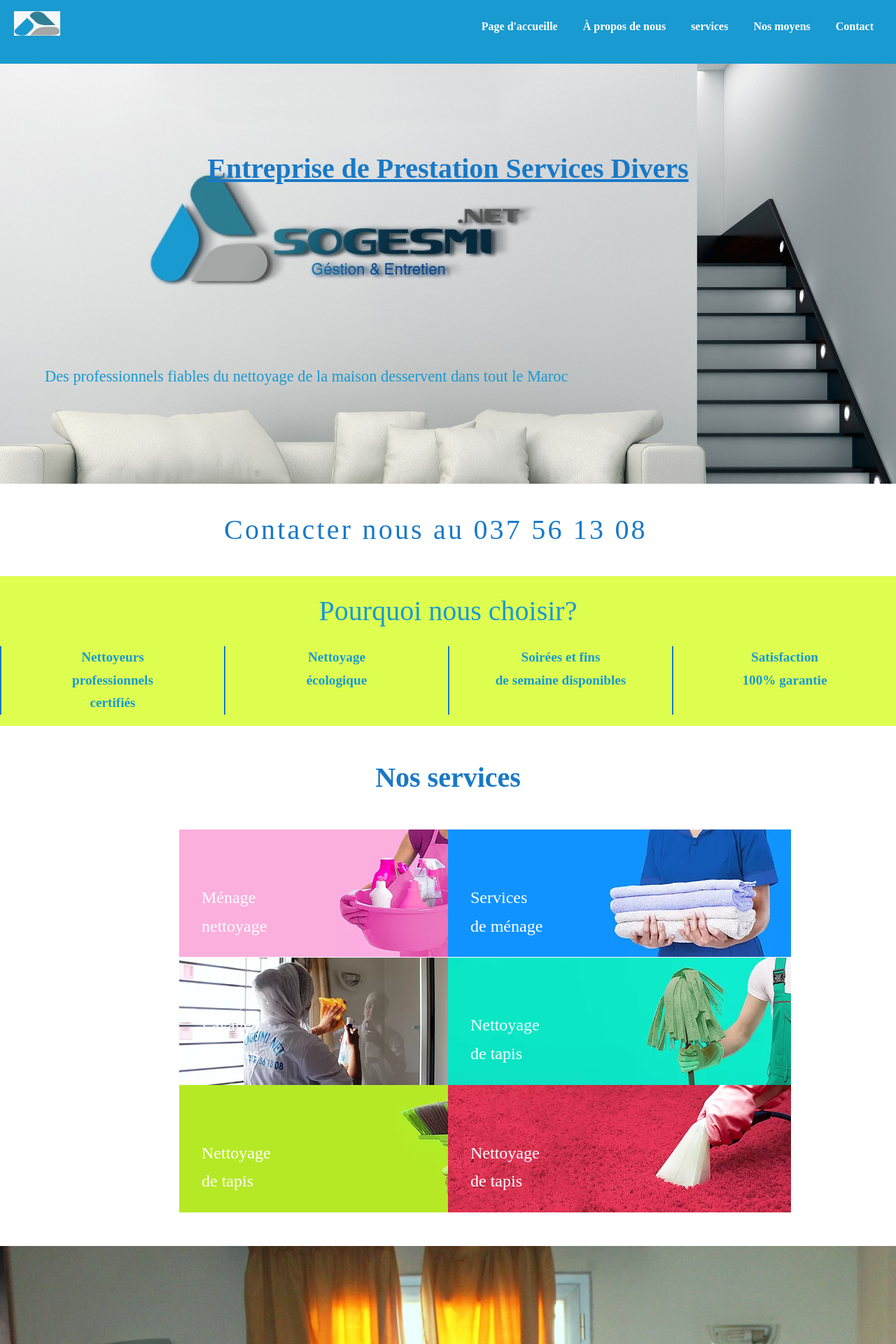
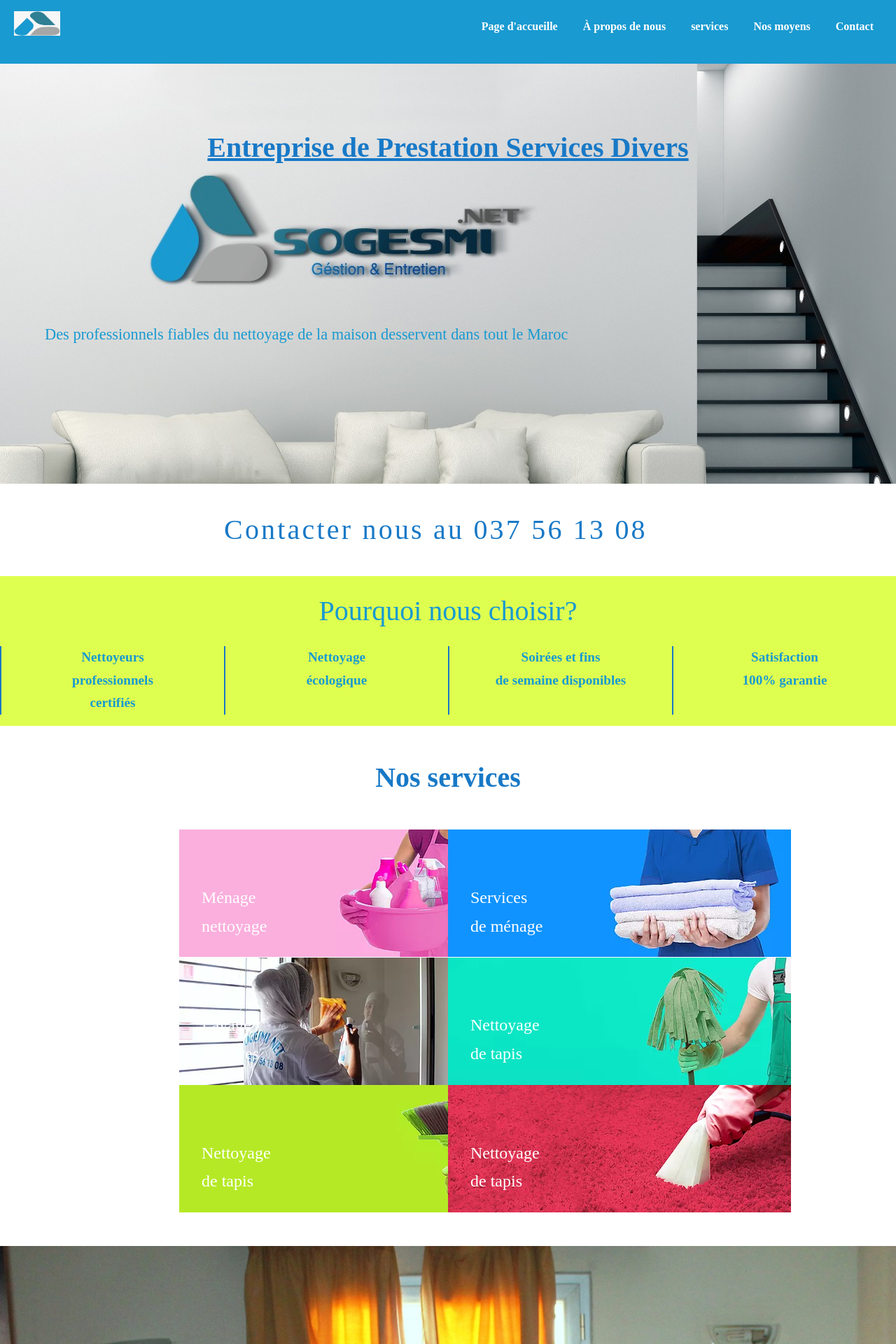
Before and after one commit to Baboucar/sognesmient, a Jekyll site: the page built from index.html, in a window 1280 px wide. Shown: the top 1920 px of the page at 70% size. Built offline with Jekyll 4.4.1, drawn with Linux system fonts in a browser that asks for light colours; nearby versions of some CDN libraries; some web fonts are replaced.

Commit message:
fixed header

```diff
--- a/assets/styles/_scss/pages/_home.scss
+++ b/assets/styles/_scss/pages/_home.scss
@@ -184,7 +184,7 @@
 
       .home__description {
           font-size: 2.5rem;
-          height: 50%;
+          height: 40%;
 
 
 
--- a/index.html
+++ b/index.html
@@ -13,7 +13,7 @@
 
 <p class="home__description">Entreprise de Prestation Services Divers </p>
 <p class="second__description container">Des professionnels fiables du nettoyage de la maison desservent dans tout le Maroc</p>
-      <img class="animated  bounceIn  transparent__image" src="./assets/images/removebg.png" alt="">
+      <!-- <img class="animated  bounceIn  transparent__image" src="./assets/images/removebg.png" alt=""> -->
     </section>
 
 
```
Also changed, not shown: 2 other files.
